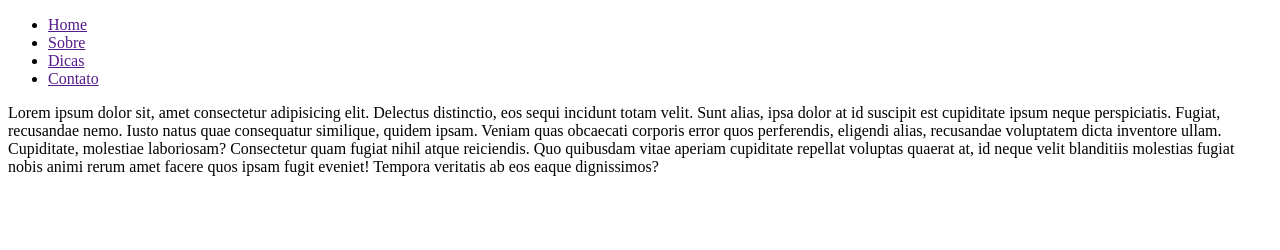
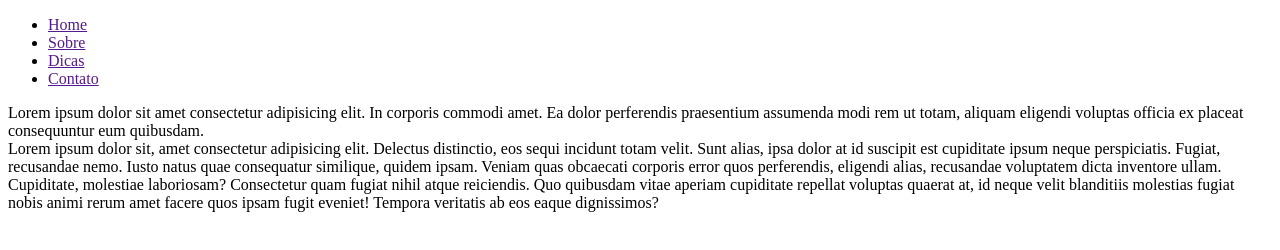
Before and after one commit to anacarolsfcabral/pratica_git, a plain HTML site: page index.html in a window 1280 px wide. Drawn offline with Linux system fonts and the light colour scheme.

Commit message:
Adicionando a main com aside.

```diff
--- a/index.html
+++ b/index.html
@@ -15,7 +15,14 @@
             <li><a href="">Contato</a></li>
         </ul>
     </nav>
-
+    <main>
+        <aside>
+            Lorem ipsum dolor sit amet consectetur adipisicing elit.
+            In corporis commodi amet. Ea dolor perferendis praesentium assumenda
+            modi rem ut totam, aliquam eligendi voluptas officia ex placeat consequuntur
+            eum quibusdam.
+        </aside>
+    </main>
     <footer>
         Lorem ipsum dolor sit, amet consectetur adipisicing elit. Delectus distinctio, eos sequi incidunt totam velit. Sunt alias, ipsa dolor at id suscipit est cupiditate ipsum neque perspiciatis. Fugiat, recusandae nemo.
         Iusto natus quae consequatur similique, quidem ipsam. Veniam quas obcaecati corporis error quos perferendis, eligendi alias, recusandae voluptatem dicta inventore ullam. Cupiditate, molestiae laboriosam? Consectetur quam fugiat nihil atque reiciendis.
```
